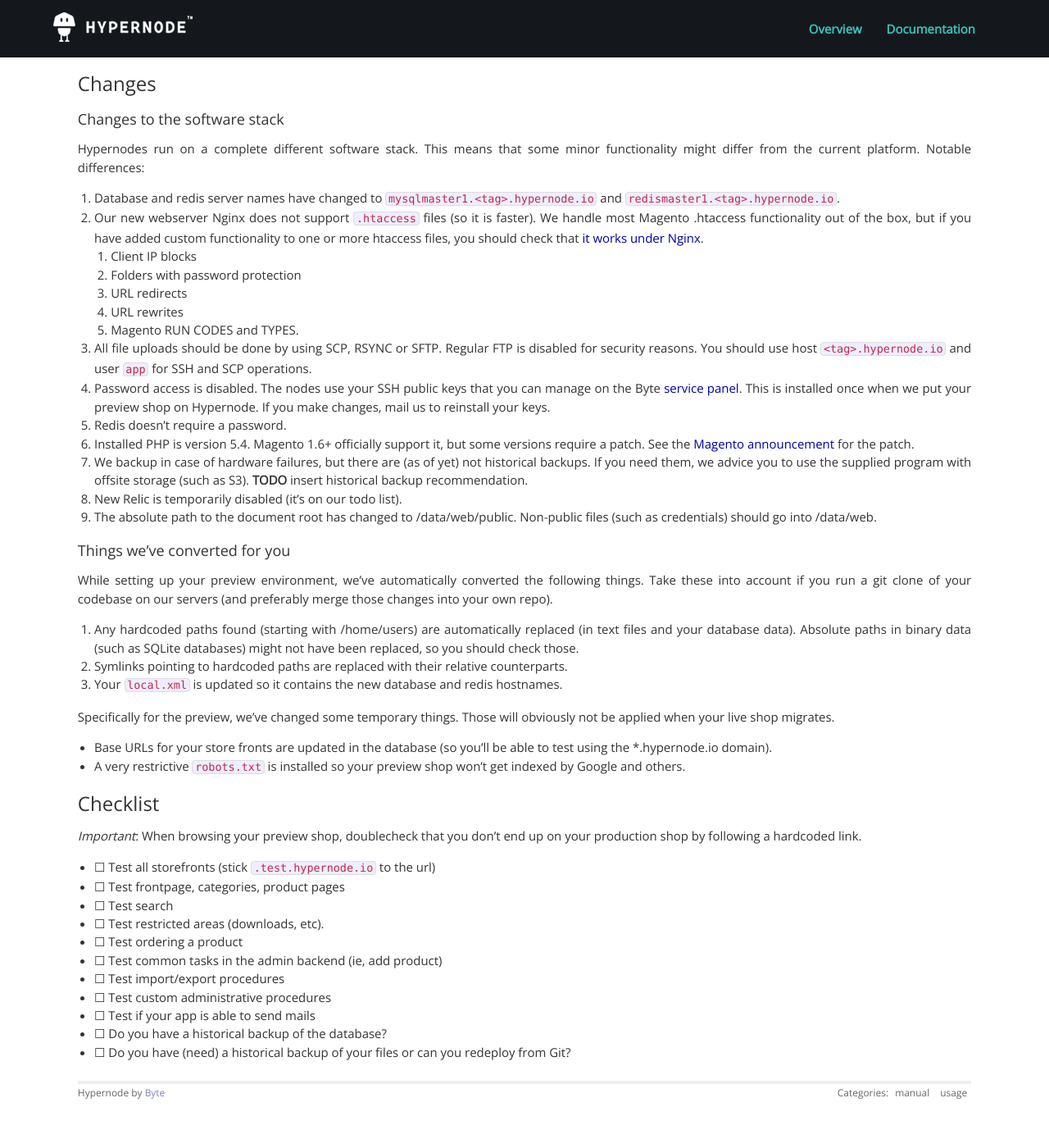
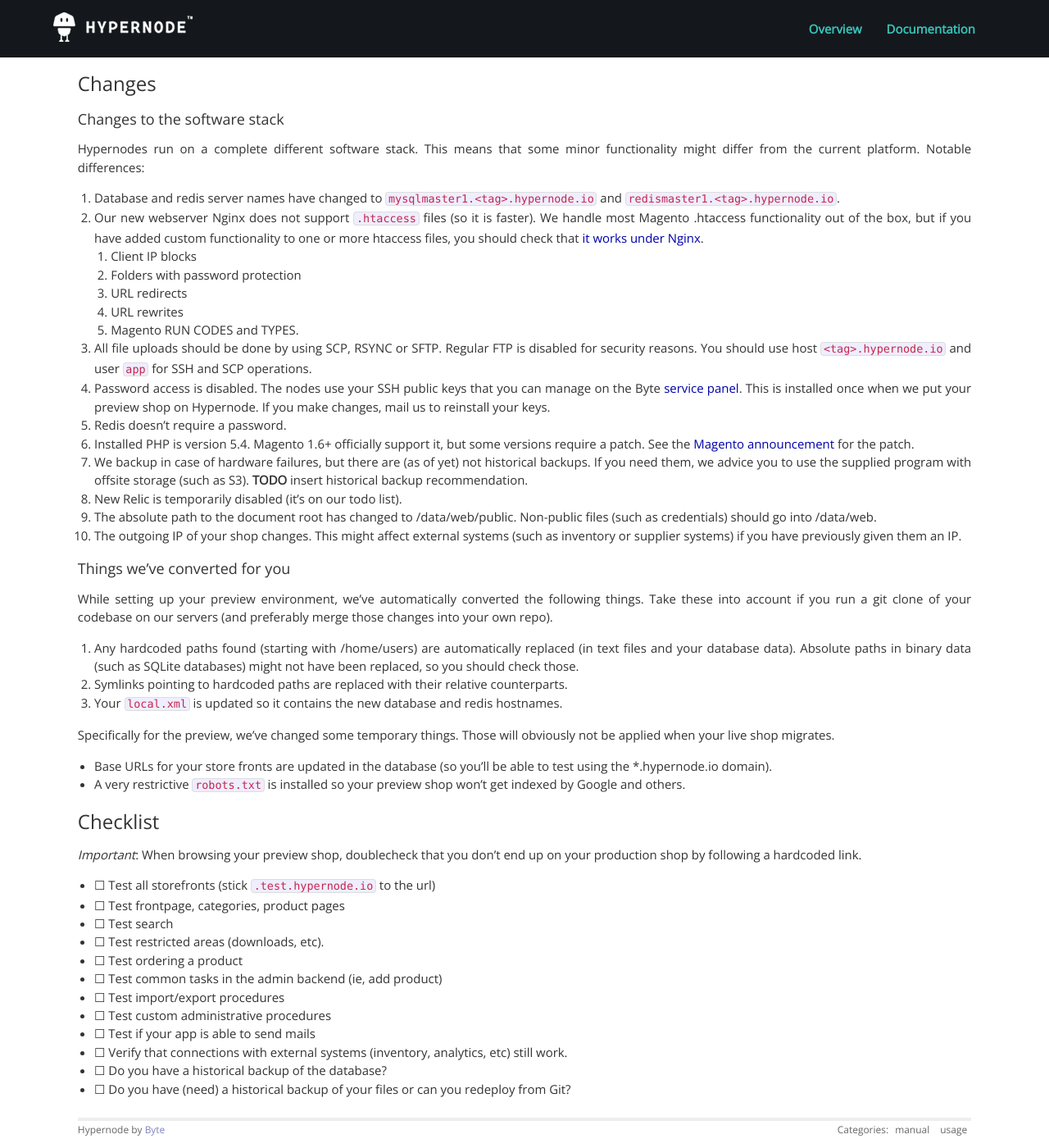
Before and after one commit to damnlie/hypernode.github.io, a Jekyll site: the page built from _posts/2014-02-13-preview-instructions.md, in a window 1280 px wide and 1400 px high, scrolled down 545 px. Shown: the whole window at 82% size. Built offline with Jekyll 4.4.1, drawn with Linux system fonts in a browser that asks for light colours; nearby versions of some CDN libraries; Markdown is read by kramdown in place of the engine named in the settings; before the commit the page ends 1900 px from its top, so only the background shows below that.

Commit message:
Added note about IP change

```diff
--- a/_posts/2014-02-13-preview-instructions.md
+++ b/_posts/2014-02-13-preview-instructions.md
@@ -45,6 +45,7 @@
 1. We backup in case of hardware failures, but there are (as of yet) not historical backups. If you need them, we advice you to use the supplied program with offsite storage (such as S3). **TODO** insert historical backup recommendation.
 1. New Relic is temporarily disabled (it's on our todo list).
 1. The absolute path to the document root has changed to /data/web/public. Non-public files (such as credentials) should go into /data/web.
+1. The outgoing IP of your shop changes. This might affect external systems (such as inventory or supplier systems) if you have previously given them an IP.
 
 #### Things we've converted for you
 
@@ -72,5 +73,6 @@
 - ☐  Test import/export procedures
 - ☐  Test custom administrative procedures
 - ☐  Test if your app is able to send mails
+- ☐  Verify that connections with external systems (inventory, analytics, etc) still work.
 - ☐  Do you have a historical backup of the database?
 - ☐  Do you have (need) a historical backup of your files or can you redeploy from Git?
```
